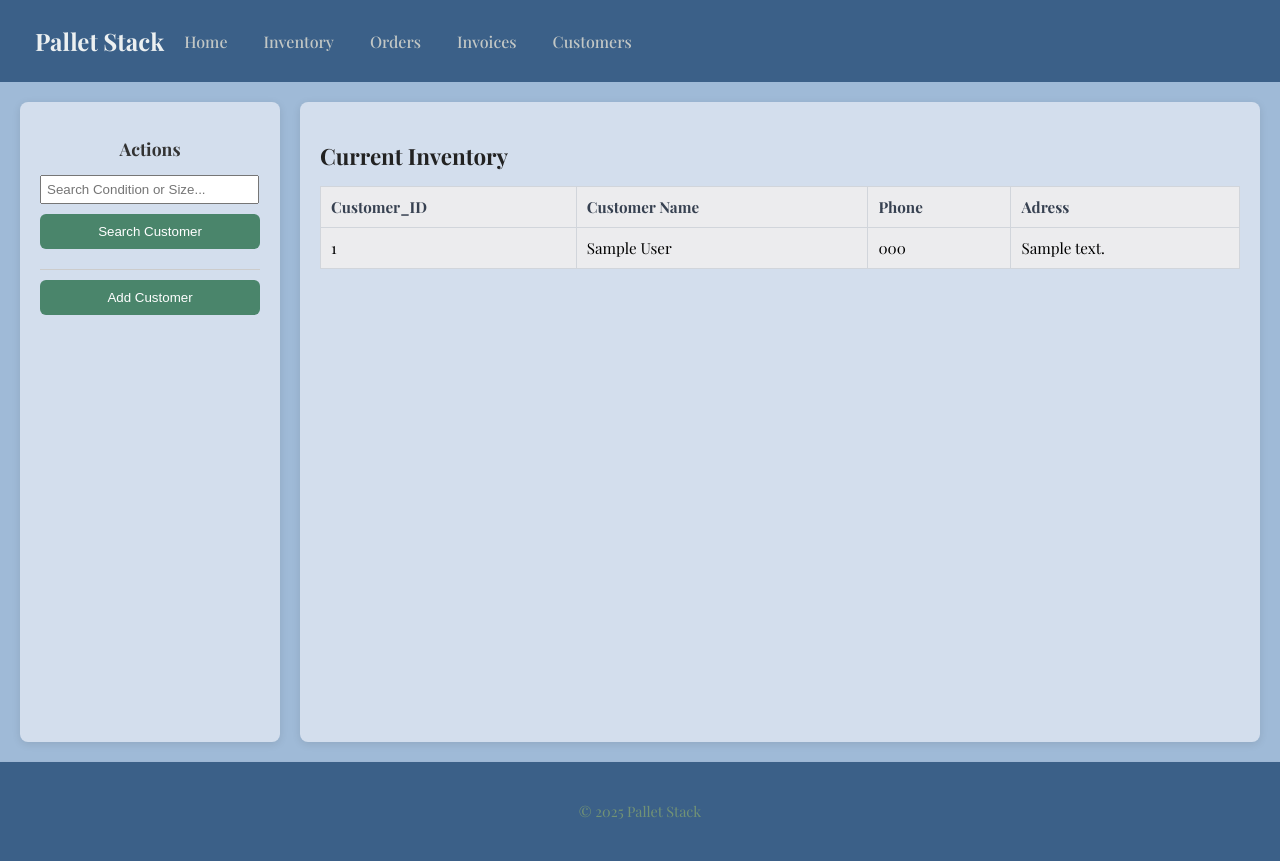
After one commit to cshantery/Pallet-Stack, a Flask app: page /customers in a window 1280 px wide. The commit adds this page. Run offline with Flask 3, Linux system fonts and the light colour scheme; tables that the repository leaves empty hold one stand-in row (values such as "Sample post").

Commit message:
autofill invoice and added customers page

```diff
--- a/app.py
+++ b/app.py
@@ -26,6 +26,12 @@ def orders():
 @app.route('/inventory')
 def inventory():
     return render_template('inventory.html')
+
+@app.route('/customers')
+def customers():
+    return render_template('customers.html')
+
+
 
 
 
@@ -213,6 +219,92 @@ def delete_order(order_id):
     else:
         return jsonify({"message" : "order not found or deletion failed"}), 400
 
+
+
+
+@app.route('/api/order/<order_id>', methods=['GET'])
+def get_order(order_id):
+    order = db.view_orders(order_id, None, None)
+
+    if order and len(order) > 0:
+        return jsonify(order[0]), 200
+    else:
+        return jsonify({"error": "Order not found"}), 404
+
+
+
+
+@app.route('/api/customers', methods=['GET'])
+def search_customers():
+    customer_id = request.args.get('customer_id')
+
+
+
+
+    results = db.get_customers(customer_id)
+    return jsonify(results), 200
+
+
+@app.route('/api/customers', methods=['GET'])
+def get_customer():
+
+    try:
+        customer = db.get_customers()
+        return jsonify(customer)
+
+    except Exception as e:
+        print(f"Error in GET /api/customers: {e}")
+        return jsonify({"error": "Failed to fetch customer"}), 500
+
+
+@app.route('/api/customers', methods=['POST'])
+def create_customers():
+    data = request.get_json()
+    customer_id = data.get('customer_id')
+    customer_name = data.get('customer_name')
+    phone = data.get('phone')
+    address = data.get('address')
+
+    complete = db.insert_customer(customer_id, customer_name, phone, address)
+    if complete:
+        return jsonify({"message" : "Customer successfully created"}), 201
+    else:
+        return jsonify({"error" : "failed to create customer"}), 400
+
+
+
+
+@app.route('/api/customers/<customer_id>', methods=['PUT'])
+def update_customer(customer_id):
+    data = request.get_json()
+    customer_id = data.get('customer_id')
+    customer_name = data.get('customer_name')
+    phone = data.get('phone')
+    address = data.get('address')
+
+    complete = db.update_customer(customer_id, customer_name, phone, address)
+    if complete:
+        return jsonify({"message" : "customer update complete"}), 200
+    else:
+        return jsonify({"error" : "customer could not be updated"}), 400
+
+
+
+
+@app.route('/api/customers/<customer_id>', methods=['DELETE'])
+def delete_customer(customer_id):
+    complete = db.delete_customer(customer_id)
+    if complete:
+        return jsonify({"message": f"customer {customer_id} deleted"}), 200
+    else:
+        return jsonify({"message" : "customer not found or deletion failed"}), 400
+
+
+
+
+
+
+
 if __name__ == '__main__':
 
     if(not setup.has_dataBase()):
--- /dev/null
+++ b/static/customers.js
@@ -0,0 +1,288 @@
+document.addEventListener('DOMContentLoaded', ()=>{
+    const customer_table = document.getElementById('customersTableBody');
+    const add_customer_button = document.getElementById('addCustomerButton');
+    const search_customer_button = document.getElementById('searchCustomerButton');
+    const search_input = document.getElementById('invoiceSearchInput');
+    const search_type = document.getElementById('invoiceSearchType');
+    const modal = document.getElementById('universalModal');
+    const modalTitle = document.getElementById('modalTitle');
+    const modalBody = document.getElementById('modalBody');
+    let modalConfirmBtn = document.getElementById('modalConfirmBtn');
+    let modalCancelBtn = document.getElementById('modalCancelBtn');
+
+
+
+    function openModal(title, content, confirmText, confirmAction){
+        modalTitle.textContent = title;
+        modalBody.innerHTML = content;
+
+        const newConfirmBtn = modalConfirmBtn.cloneNode(true);
+
+
+
+
+        if (confirmText) {
+        newConfirmBtn.textContent = confirmText;
+        }
+
+
+        newConfirmBtn.addEventListener('click', confirmAction);
+        modalConfirmBtn.parentNode.replaceChild(newConfirmBtn, modalConfirmBtn);
+        modalConfirmBtn = newConfirmBtn;
+
+
+
+        modal.classList.add('active');
+    }
+
+    const closeModal = () => {
+        modal.classList.remove('active');
+        modalBody.innerHTML = ''; // Clear the body to remove old forms
+
+        // Find any form that was in the modal and remove its submit listener
+        const oldForm = document.getElementById('modal-form');
+        if (oldForm) {
+            oldForm.removeEventListener('submit', handleAddSubmit);
+        }
+    };
+
+
+    async function fetchCustomer(params = null) {
+        try{
+            let url = '/api/customers';
+
+            if (params) {
+                const queryString = new URLSearchParams(params).toString();
+                url += `?${queryString}`;
+            }
+
+            const response = await fetch(url);
+            const data = await response.json();
+            customer_table.innerHTML = '';
+            data.forEach(data=> {
+                const row = document.createElement('tr');
+
+                row.innerHTML = `
+                    <td>${data.Customer_ID}</td>
+                    <td>${data.Customer_Name}</td>
+                    <td>${data.Phone}</td>
+                    <td>${data.Address}</td>
+                `;
+
+
+                row.addEventListener('click', ()=>{
+                    const content = createViewDetailsHTML(data);
+                    openModal(' Customer Details', content, "Edit", () => {
+                        openEditCustomerModal(data);});
+
+                    const deleteCustomerBtn = document.getElementById('deleteCustomerBtn');
+                    if (deleteCustomerBtn) {
+                        deleteItemBtn.addEventListener('click', () => {
+                            deleteInventoryItem(data.Customer_ID);
+      });
+    }
+
+                });
+
+                customer_table.appendChild(row);
+            });
+
+
+        } catch(error){
+            console.error('Error fetching data: ', error)
+        }
+    }
+
+    async function deleteCustomer(customerID) {
+        try {
+            const response = await fetch(`/api/customers/${customerID}`, {
+                method: 'DELETE',
+                headers: { 'content-type': 'application/json' }
+            });
+            const result = await response.json();
+            if (response.ok) {
+                console.log("Delete success", result.message);
+                closeModal();
+                fetchCustomer();
+            }
+            else {
+                console.error("Error from server", result.message);
+                alert(`Error: ${result.message}`);
+            }
+        } catch (error) {
+            console.error("Error deleting", error);
+            alert("Error");
+  }
+}
+    window.addEventListener('click', (event)=> {
+        if(event.target == modal){
+            closeModal();
+        }
+    });
+
+    const addCustomerFormHTML =
+         `
+        <form id="modal-form" class="modal-form">
+
+                <label for="customer_name">Customer Name</label>
+                <input type="text" id="customer_name" name="customer_name" step="1" required>
+
+                <label for="phone">Customer Phone</label>
+                <input type="text" id="phone" name="phone" step="1" required>
+
+                <label for="address">Customer Address</label>
+                <input type="text" id="address" name="address" step="1" required>
+
+        </form>
+    `;
+
+
+
+    function createViewDetailsHTML(p){
+        return `
+            <div class = "item-details">
+                <p><strong>Customer ID: </strong>${p.Customer_ID}</p>
+                <p><strong>Customer Name: </strong>${p.Customer_Name}</p>
+                <p><strong>Phone: </strong>${p.Phone}</p>
+                <p><strong>Address: </strong>${p.Address}</p>
+
+        `
+    }
+
+    add_customer_button.addEventListener('click', () => {
+        const addAction = () => {
+            const addForm = document.getElementById('modal-form');
+            if(addForm){
+                addForm.requestSubmit();
+            }
+        };
+
+        openModal(
+            ' Add New Customer',
+            addCustomerFormHTML,
+            null,
+            addAction
+        );
+
+        const addForm = document.getElementById('modal-form');
+        if (addForm) {
+            addForm.addEventListener('submit', handleCustomerSubmit);
+        }
+
+    });
+
+    const handleCustomerSubmit =  async(event) => {
+        event.preventDefault();
+
+        const addForm = event.target;
+        const formData = new FormData(addForm);
+        const data = Object.fromEntries(formData.entries());
+
+        console.log("sending form.");
+
+        try{
+            const response = await fetch('/api/customers', {
+                method: 'POST',
+                headers: {'content-type' : 'application/json'},
+                body: JSON.stringify(data)
+            });
+
+            const result = await response.json();
+
+            if(response.ok){
+                console.log("success", result.message);
+
+
+                closeModal();
+                fetchCustomer();
+                addForm.reset();
+            } else {
+                console.error('error from server', result.error);
+                alert(`error: ${result.error}`);
+            }
+        } catch (error){
+            console.error('error', result.error);
+            alert(`error: ${result.error}`);
+        }
+    };
+
+
+
+    function openEditCustomerModal(data){
+        const editCustomerFormHTML = `
+            <form id = "modal-form" class="modal-form" data-id = "${data.Customer_ID}">
+
+                <label for = "customer_name">Customer Name:</label>
+                <input type = "text" id = "customer_name" name = "customer_name" value = "${data.Customer_Name}"required>
+
+                <label for = "phone">Phone:</label>
+                <input type = "text" id = "phone" name = "phone" value = "${data.Phone}"required>
+
+                <label for = "address">Adress:</label>
+                <input type = "text" id = "adress" name = "adress" value = "${data.Address}"required>
+
+            </form>
+        `;
+
+        openModal('Edit Customer Form', editCustomerFormHTML, 'Save Changes', () =>{
+            const editCustomerForm = document.getElementById('modal-form');
+            if(editCustomerForm) editCustomerForm.requestSubmit();
+        });
+
+        const editCustomerForm = document.getElementById('modal-form');
+        if(editCustomerForm) editCustomerForm.addEventListener('submit', submitCustomerUpdate);
+    }
+
+    //modalCloseBtn.addEventListener('click', closeModal);
+    modalCancelBtn.addEventListener('click', closeModal);
+
+    search_customer_button.addEventListener("click", () => {
+        const query = search_input.value.trim();
+
+        let params = {}
+
+        if (search_type.value === "customer id" &&  query !== '') params.customer_id_id = query;
+        if (search_type.value === "customer name"  &&  query !== '') params.customer_name = query;
+        if (search_type.value === "customer phone"  &&  query !== '') params.phone = query;
+
+        fetchCustomer(params);
+    });
+
+
+
+
+    const submitCustomerUpdate = async (event) => {
+        event.preventDefault();
+
+        const editForm = event.target;
+        const formData = new FormData(editForm);
+        const data = Object.fromEntries(formData.entries());
+        const customerID = editForm.dataset.id;
+
+        try{
+            const response = await fetch(`/api/customers/${customerID}`, {
+                method: 'PUT',
+                headers: {'content-type' : 'application/json'},
+                body: JSON.stringify(data)
+            });
+
+            const result = await response.json();
+
+            if(response.ok){
+                console.log("update success", result.message);
+
+
+                closeModal();
+                fetchInvoice();
+            //editForm.reset();
+            } else {
+                console.error('error from server', result.error);
+                alert(`error: ${result.error}`);
+            }
+        } catch (error){
+            console.error('error', result.error);
+            alert(`error: ${result.error}`);
+        }
+    };
+    fetchCustomer();
+});
--- a/templates/base.html
+++ b/templates/base.html
@@ -26,6 +26,9 @@
                 </li>
                 <li>
                     <a href="{{ url_for('invoices') }}">Invoices</a>
+                </li>
+                <li>
+                    <a href="{{ url_for('customers') }}">Customers</a>
                 </li>
             </ul>
         </nav>
--- /dev/null
+++ b/templates/customers.html
@@ -0,0 +1,41 @@
+{% extends 'base.html' %}
+
+{% block title %}Inventory Dashboard{% endblock %}
+
+{% block content %}
+<div class="inventory-dashboard">
+
+    <aside class="sidebar">
+        <h2>Actions</h2>
+        <input type="text" id="customerSearchInput" class="search-box" placeholder="Search Condition or Size..." >
+        <button id="searchCustomerButton" class="sidebar-btn">Search Customer</button>
+        <hr class="sidebar-hr">
+        <button id="addCustomerButton" class="sidebar-btn">Add Customer</button>
+
+    </aside>
+
+
+    <section class="main-content">
+        <h2>Current Inventory</h2>
+
+        <table id="customersTable">
+            <thead>
+                <tr>
+                    <th>Customer_ID</th>
+                    <th>Customer Name</th>
+                    <th>Phone</th>
+                    <th>Adress</th>
+                </tr>
+            </thead>
+            <tbody id = "customersTableBody">
+
+
+            </tbody>
+        </table>
+
+    </section>
+
+{% endblock %}
+{% block scripts %}
+    <script src="{{ url_for('static', filename='customers.js') }}"></script>
+{% endblock %}
```
Also changed, not shown: modules.py (+158 -14 lines), setup_db.py (+8 -2 lines), static/invoice.js (+68 -6 lines).
